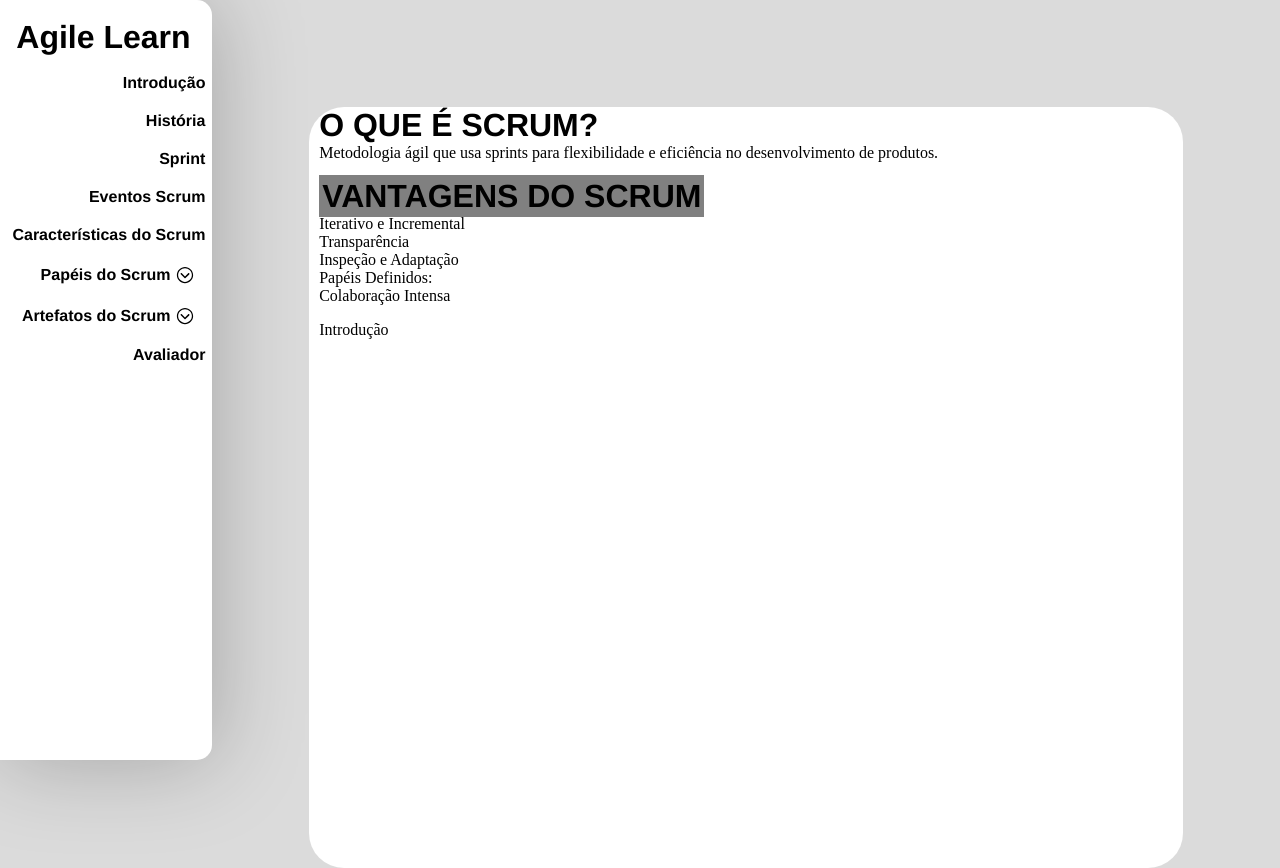
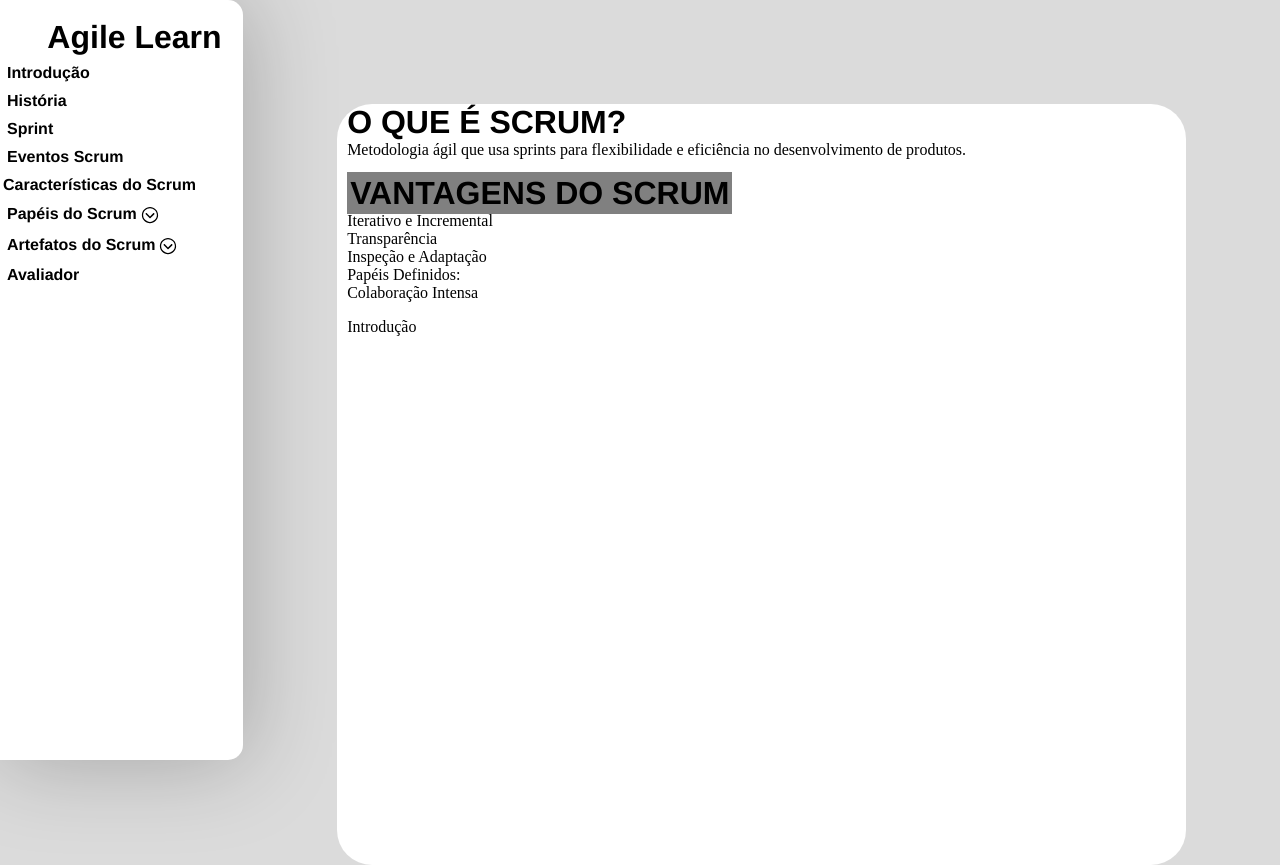
Before and after one commit to martimds/fatec-api-1, a Flask app: page / in a window 1280 px wide. Run offline with Flask 3, Linux system fonts and the light colour scheme; parts of the project's set-up code (start-up, migrations or seed data) failed here and were passed over.

Commit message:
Rescale side menu and realign side menu items

```diff
--- a/src/static/mainstyle.css
+++ b/src/static/mainstyle.css
@@ -34,12 +34,13 @@ body {
 .layout .side-menu {
   display: flex;
   flex-direction: column;
-  width: 15%;
+  width: 18%;
   max-height: 720px;
   height: 720px;
   align-items: flex-end;
-  gap: 15px;
+  gap: 5px;
   padding: 20px 12px;
+  flex-shrink: 1;
   top: 0;
   left: 0;
   background-color: #ffffff;
@@ -65,17 +66,13 @@ body {
 
 .layout .div-wrapper {
   display: flex;
-  align-items: center;
-  justify-content: flex-end;
-  gap: 10px;
+  flex-direction: row;
   padding: 3px 5px;
-  position: relative;
-  align-self: stretch;
+  gap: 3px;
   width: 100%;
-  flex: 0 0 auto;
 }
 
-.layout .div-wrapper:active, .dropdown-topic:active{
+.layout .div-wrapper:hover, .dropdown-topic:hover{
   background-color: var(--semitransparentbackground);
   border-radius: 20px;
 }
@@ -109,18 +106,6 @@ body {
   white-space: nowrap;
 }
 
-.layout .dropdown-topic {
-  display: flex;
-  width: 211px;
-  align-items: center;
-  justify-content: flex-end;
-  gap: 5px;
-  padding: 3px 5px;
-  position: relative;
-  flex: 0 0 auto;
-  margin-left: -9px;
-}
-
 .layout .text-wrapper-2 {
   position: relative;
   width: fit-content;
--- a/src/templates/layout.html
+++ b/src/templates/layout.html
@@ -16,11 +16,11 @@
           <div class="div-wrapper"><div class="text">Sprint</div></div>
           <div class="div-wrapper"><div class="text">Eventos Scrum</div></div>
           <div class="div-wrapper"><div class="text-2">Características do Scrum</div></div>
-          <div class="dropdown-topic">
+          <div class="dropdown-topic div-wrapper">
             <div class="text-wrapper-2">Papéis do Scrum</div>
             <img class="arrow-logo" src="../static/img/arrow logo.svg" />
           </div>
-          <div class="dropdown-topic">
+          <div class="dropdown-topic div-wrapper">
             <div class="text-wrapper-2">Artefatos do Scrum</div>
             <img class="arrow-logo" src="../static/img/arrow logo.svg" />
           </div>
```
